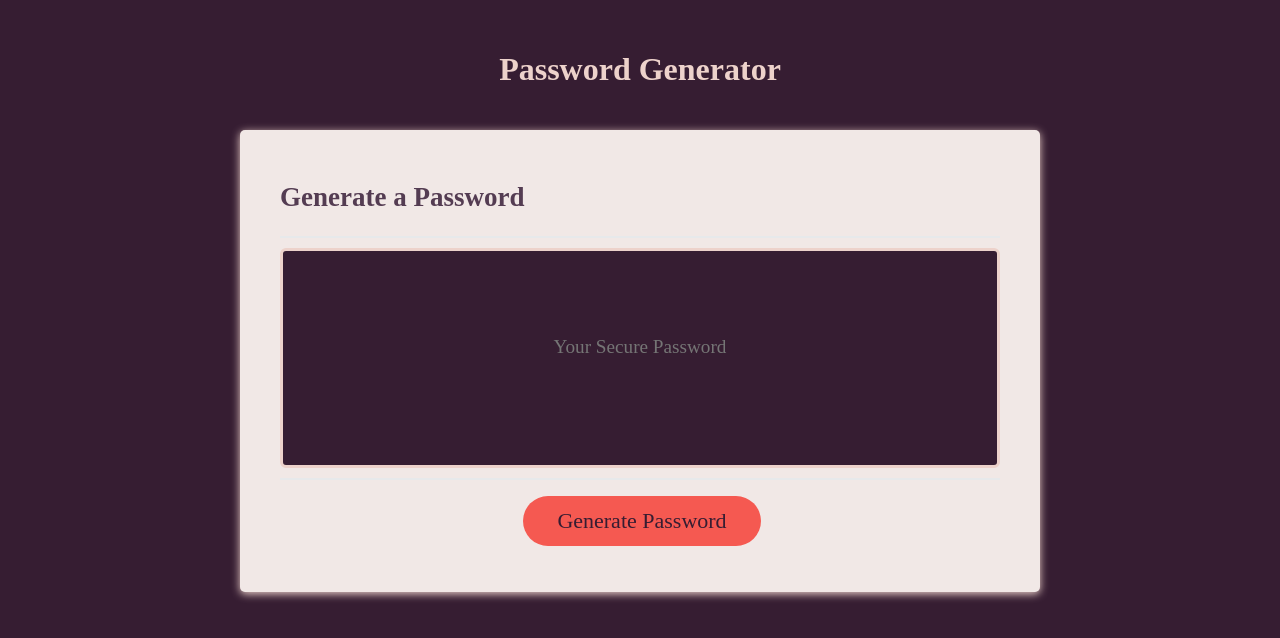
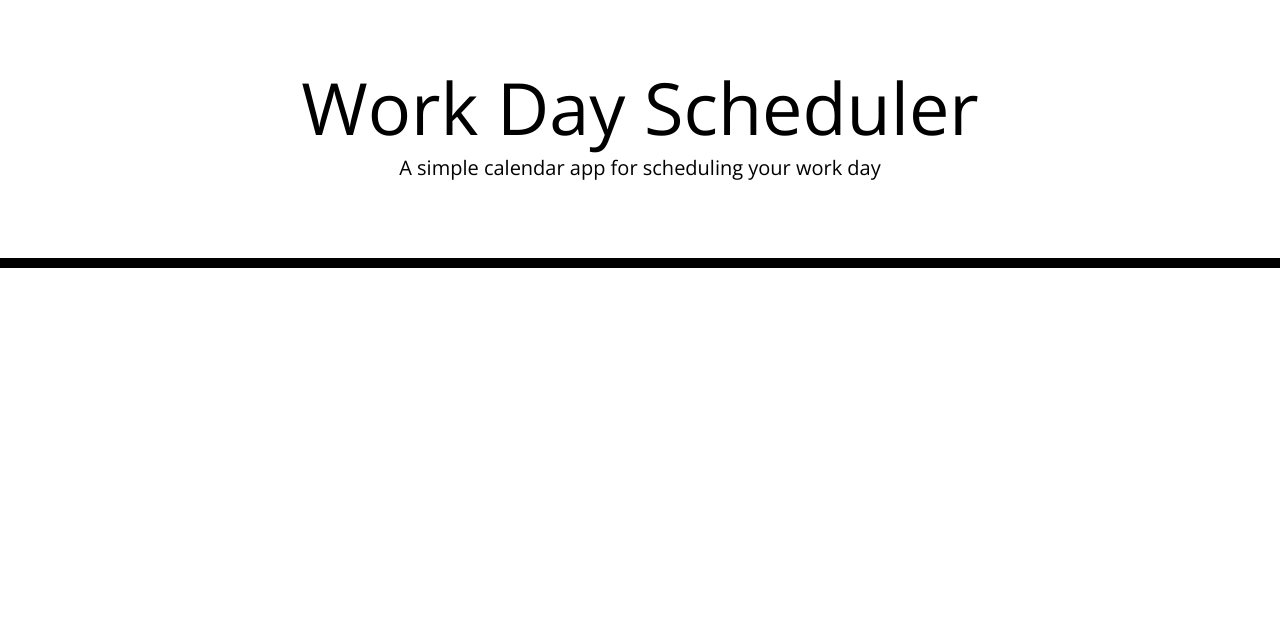
Before and after one commit to jbkennaugh/password-generator, a plain HTML site: page index.html in a window 1280 px wide. Drawn offline with nearby package versions, Linux system fonts and the light colour scheme; files that its build step writes are made by us from their sources; a web font is replaced by a local one.

Commit message:
Added starter files

```diff
--- a/assets/css/style.css
+++ b/assets/css/style.css
@@ -1,141 +1,71 @@
-*,
-*::before,
-*::after {
-  box-sizing: border-box;
+body {
+  font-family: 'Open Sans', sans-serif;
+  font-size: 16px;
+  line-height: 1;
 }
 
-html,
-body,
-.wrapper {
-  height: 100%;
-  margin: 0;
-  padding: 0;
+textarea {
+  background: transparent;
+  border: none;
+  resize: none;
+  color: #000000;
+  border-left: 1px solid black;
+  padding: 10px;
 }
 
-body {
-  font-family: 'ABeeZee';
-  background-color: #361D32;
+.jumbotron {
+  text-align: center;
+  background-color: transparent;
+  color: black;
+  border-radius: 0;
+  border-bottom: 10px solid black;
 }
 
-.wrapper {
-  padding-top: 30px;
-  padding-left: 20px;
-  padding-right: 20px;
+.description {
+  white-space: pre-wrap;
 }
 
-header {
+.time-block {
   text-align: center;
-  padding: 20px;
-  padding-top: 0px;
-  color: #edd2cb;
+  border-radius: 15px;
 }
 
-.card {
-  background-color: #f1e8e6;
-  border-radius: 5px;
-  border-width: 1px;
-  box-shadow: #edd2cb 0px 2px 8px 0px;
-  color: #543c52;
-  font-size: 18px;
-  margin: 0 auto;
-  max-width: 800px;
-  padding: 30px 40px;
+.row {
+  white-space: pre-wrap;
+  height: 80px;
+  border-top: 1px solid white;
 }
 
-.card-header::after {
-  content: " ";
-  display: block;
-  width: 100%;
-  background: #e7e9eb;
-  height: 2px;
+.hour {
+  background-color: #ffffff;
+  color: #000000;
+  border-top: 1px dashed #000000;
 }
 
-.card-body {
-  min-height: 100px;
+.past {
+  background-color: #d3d3d3;
+  color: white;
 }
 
-.card-footer {
-  text-align: center;
+.present {
+  background-color: #ff6961;
+  color: white;
 }
 
-.card-footer::before {
-  content: " ";
-  display: block;
-  width: 100%;
-  background: #e7e9eb;
-  height: 2px;
+.future {
+  background-color: #77dd77;
+  color: white;
 }
 
-.card-footer::after {
-  content: " ";
-  display: block;
-  clear: both;
+.saveBtn {
+  border-left: 1px solid black;
+  border-top-right-radius: 15px;
+  border-bottom-right-radius: 15px;
+  background-color: #06aed5;
+  color: white;
 }
 
-.btn {
-  font-family: 'ABeeZee';
-  border: none;
-  background-color: #f55951;
-  border-radius: 25px;
-  box-shadow: rgba(0, 0, 0, 0.1) 0px 1px 6px 0px rgba(0, 0, 0, 0.2) 0px 1px 1px
-    0px;
-  color: #361D32;
-  display: inline-block;
-  font-size: 22px;
-  line-height: 22px;
-  margin: 16px 16px 16px 20px;
-  padding: 14px 34px;
-  text-align: center;
-  cursor: pointer;
+.saveBtn i:hover {
+  font-size: 20px;
+  transition: all 0.3s ease-in-out;
 }
-
-button[disabled] {
-  cursor: default;
-  background: #c0c7cf;
-}
-
-.float-right {
-  float: right;
-}
-
-#password {
-  font-family: 'ABeeZee';
-  -webkit-appearance: none;
-  -moz-appearance: none;
-  appearance: none;
-  border: none;
-  display: block;
-  width: 100%;
-  padding-top: 85px;
-  padding-left: 15px;
-  padding-right: 15px;
-  padding-bottom: 85px;
-  font-size: 1.2rem;
-  color: #edd2cb;
-  text-align: center;
-  margin-top: 10px;
-  margin-bottom: 10px;
-  border:3px solid #edd2cb;
-  border-radius: 6px;
-  resize: none;
-  overflow: hidden;
-  background-color: #361D32;
-}
-
-@media (max-width: 690px) {
-  .btn {
-    font-size: 1rem;
-    margin: 16px 0px 0px 0px;
-    padding: 10px 15px;
-  }
-
-  #password {
-    font-size: 1rem;
-  }
-}
-
-@media (max-width: 500px) {
-  .btn {
-    font-size: 0.8rem;
-  }
-}
--- a/index.html
+++ b/index.html
@@ -4,32 +4,35 @@
     <meta charset="UTF-8" />
     <meta name="viewport" content="width=device-width, initial-scale=1.0" />
     <meta http-equiv="X-UA-Compatible" content="ie=edge" />
-    <title>Password Generator</title>
-    <link href='https://fonts.googleapis.com/css?family=ABeeZee' rel='stylesheet'>
-    <link rel="stylesheet" href="./assets/css/style.css" />
+    <link
+      rel="stylesheet"
+      href="https://stackpath.bootstrapcdn.com/bootstrap/4.3.1/css/bootstrap.min.css"
+    />
+    <link
+      rel="stylesheet"
+      href="https://use.fontawesome.com/releases/v5.8.1/css/all.css"
+      integrity="sha384-50oBUHEmvpQ+1lW4y57PTFmhCaXp0ML5d60M1M7uH2+nqUivzIebhndOJK28anvf"
+      crossorigin="anonymous"
+    />
+    <link
+      href="https://fonts.googleapis.com/css?family=Open+Sans&display=swap"
+      rel="stylesheet"
+    />
+    <link rel="stylesheet" href="style.css" />
+    <title>Work Day Scheduler</title>
   </head>
+
   <body>
-    <div class="wrapper">
-      <header>
-        <h1>Password Generator</h1>
-      </header>
-      <div class="card">
-        <div class="card-header">
-          <h2>Generate a Password</h2>
-        </div>
-        <div class="card-body">
-          <textarea
-            readonly
-            id="password"
-            placeholder="Your Secure Password"
-            aria-label="Generated Password"
-          ></textarea>
-        </div>
-        <div class="card-footer">
-          <button id="generate" class="btn">Generate Password</button>
-        </div>
-      </div>
+    <header class="jumbotron">
+      <h1 class="display-3">Work Day Scheduler</h1>
+      <p class="lead">A simple calendar app for scheduling your work day</p>
+      <p id="currentDay" class="lead"></p>
+    </header>
+    <div class="container">
+      <!-- Timeblocks go here -->
     </div>
-    <script src="./assets/js/script.js"></script>
+
+    <script src="https://cdnjs.cloudflare.com/ajax/libs/jquery/3.2.1/jquery.min.js"></script>
+    <script src="https://cdnjs.cloudflare.com/ajax/libs/moment.js/2.24.0/moment.min.js"></script>
   </body>
 </html>
```
